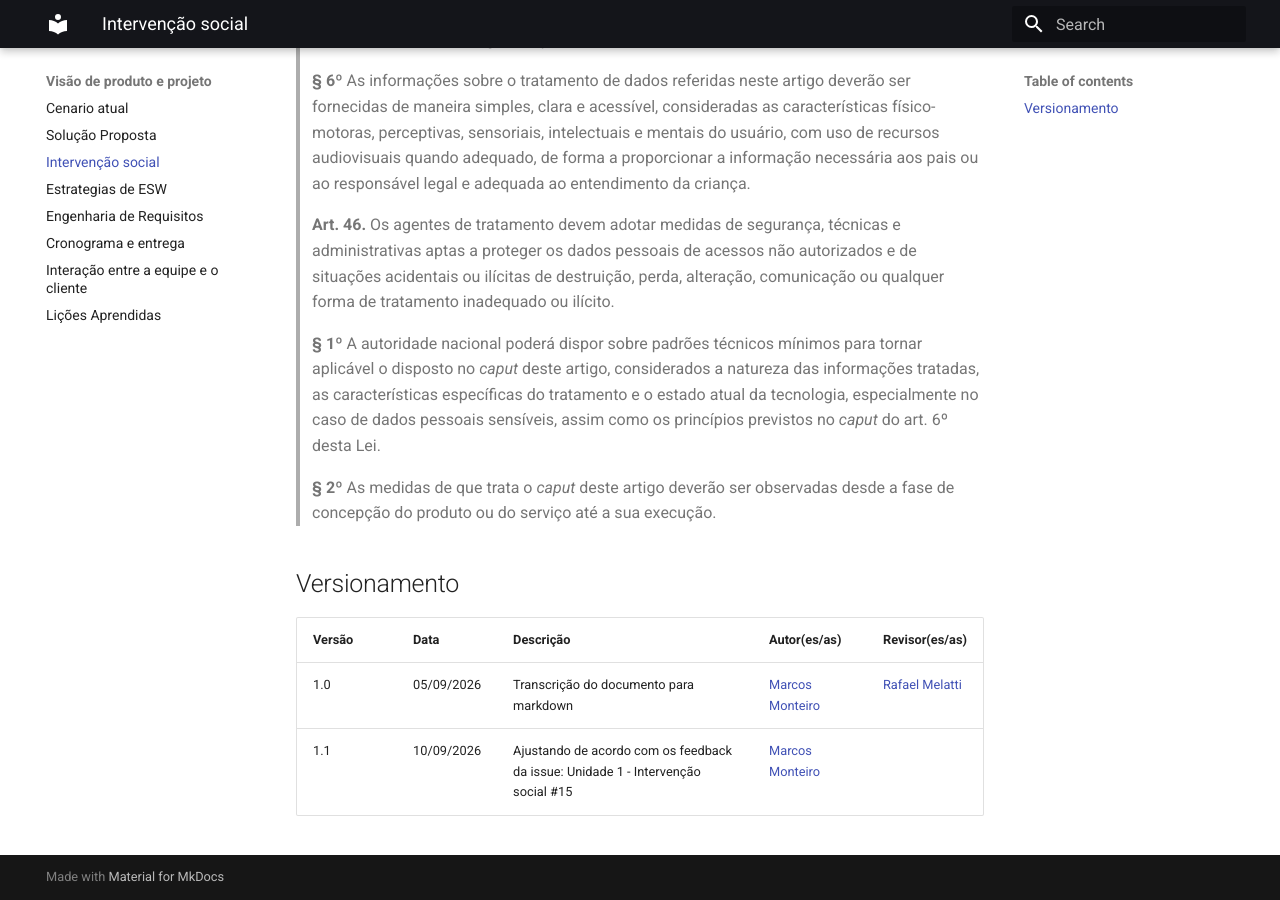
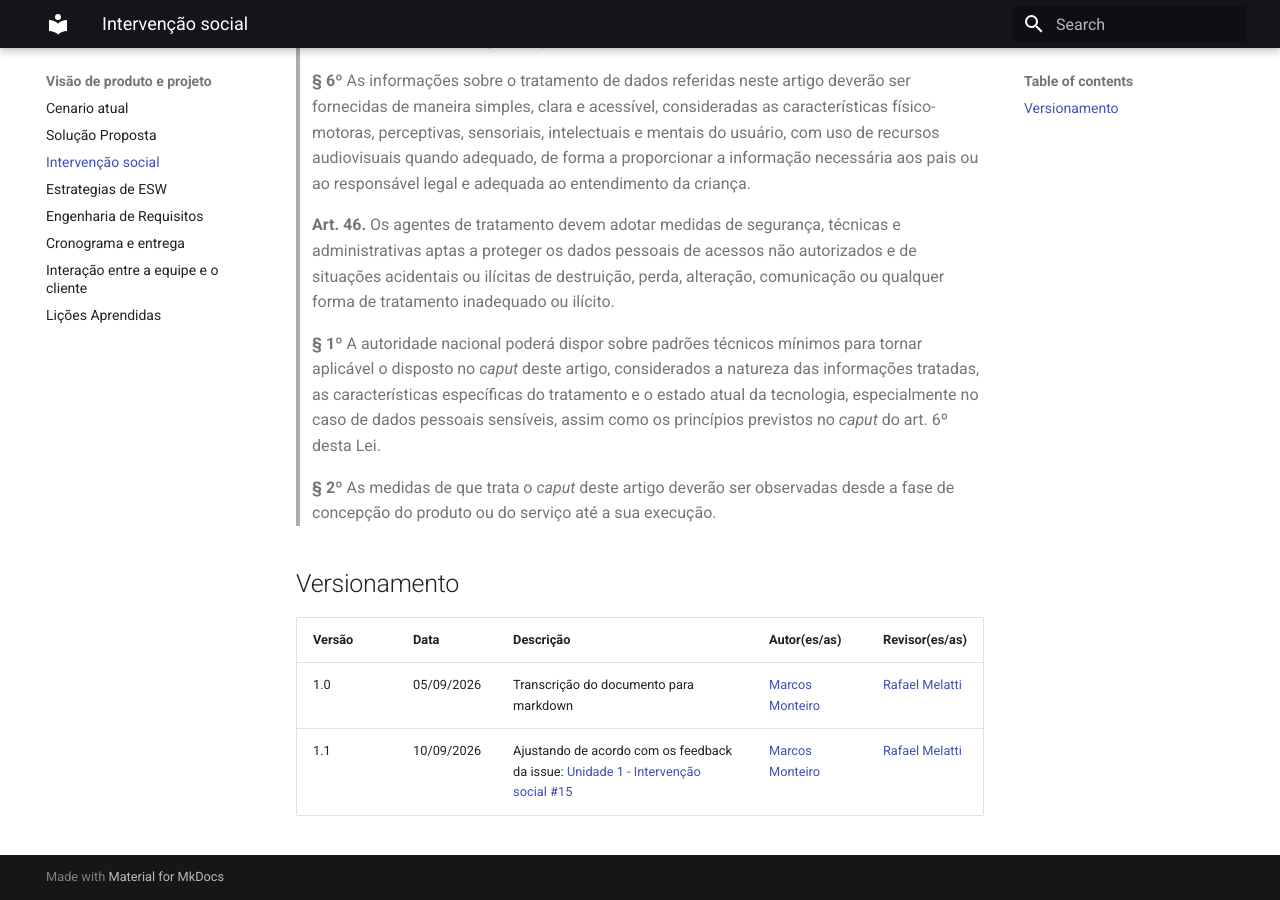
Before and after one commit to mdsreq-fga-unb/REQ-2026.2-T01-SigCecp, an MkDocs documentation site: the page built from docs/visao_produto_projeto/3_intervencao_social.md, in a window 1280 px wide and 900 px high, scrolled down 5047 px. Built offline with MkDocs 1.6.1 and Material for MkDocs 9.7.7, drawn with Linux system fonts in a browser that asks for light colours.

Commit message:
chore: adição do revisor no versionamento

```diff
--- a/docs/visao_produto_projeto/3_intervencao_social.md
+++ b/docs/visao_produto_projeto/3_intervencao_social.md
@@ -116,4 +116,4 @@ Assim, a intervenção social da solução não é apenas "digitalizar fichas de
 | Versão | Data | Descrição | Autor(es/as) | Revisor(es/as) |
 | :--- | :--- | :--- | :--- | :--- |
 | 1.0 | 05/09/2026 | Transcrição do documento para markdown | [Marcos Monteiro](https://github.com/montmarcos) | [Rafael Melatti](https://github.com/Romm-0) |
-| 1.1 | 10/09/2026 | Ajustando de acordo com os feedback da issue: Unidade 1 - Intervenção social #15 | [Marcos Monteiro](https://github.com/montmarcos) |  |
+| 1.1 | 10/09/2026 | Ajustando de acordo com os feedback da issue: [Unidade 1 - Intervenção social #15](https://github.com/mdsreq-fga-unb/REQ-2026.2-T01-SigCecp/issues/15) | [Marcos Monteiro](https://github.com/montmarcos) | [Rafael Melatti](https://github.com/Romm-0) |
```
